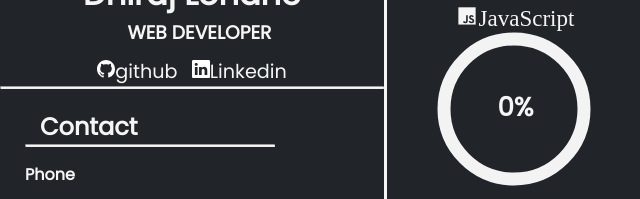
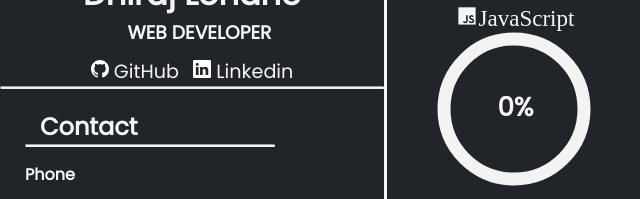
Before and after one commit to Dhiraj-4/Resume-website-project, a plain HTML site: page index.html in a window 1280 px wide. Shown: the part 277-476 px from the top of the page, 0-640 px from the left. Drawn offline with nearby package versions, Linux system fonts and the light colour scheme.

Commit message:
small detail

```diff
--- a/index.html
+++ b/index.html
@@ -19,11 +19,11 @@
         <div class="github_linkedin">
             <a href="#" class="margin"><svg xmlns="http://www.w3.org/2000/svg" width="18" height="18" fill="white" class="bi bi-github" viewBox="0 0 16 16">
                 <path d="M8 0C3.58 0 0 3.58 0 8c0 3.54 2.29 6.53 5.47 7.59.4.07.55-.17.55-.38 0-.19-.01-.82-.01-1.49-2.01.37-2.53-.49-2.69-.94-.09-.23-.48-.94-.82-1.13-.28-.15-.68-.52-.01-.53.63-.01 1.08.58 1.23.82.72 1.21 1.87.87 2.33.66.07-.52.28-.87.51-1.07-1.78-.2-3.64-.89-3.64-3.95 0-.87.31-1.59.82-2.15-.08-.2-.36-1.02.08-2.12 0 0 .67-.21 2.2.82.64-.18 1.32-.27 2-.27.68 0 1.36.09 2 .27 1.53-1.04 2.2-.82 2.2-.82.44 1.1.16 1.92.08 2.12.51.56.82 1.27.82 2.15 0 3.07-1.87 3.75-3.65 3.95.29.25.54.73.54 1.48 0 1.07-.01 1.93-.01 2.2 0 .21.15.46.55.38A8.012 8.012 0 0 0 16 8c0-4.42-3.58-8-8-8z"/>
-              </svg>github</a>
+              </svg> GitHub</a>
 
               <a href="#" class="margin"><svg xmlns="http://www.w3.org/2000/svg" width="18" height="18" fill="white" class="bi bi-linkedin" viewBox="0 0 16 16">
                 <path d="M0 1.146C0 .513.526 0 1.175 0h13.65C15.474 0 16 .513 16 1.146v13.708c0 .633-.526 1.146-1.175 1.146H1.175C.526 16 0 15.487 0 14.854V1.146zm4.943 12.248V6.169H2.542v7.225h2.401zm-1.2-8.212c.837 0 1.358-.554 1.358-1.248-.015-.709-.52-1.248-1.342-1.248-.822 0-1.359.54-1.359 1.248 0 .694.521 1.248 1.327 1.248h.016zm4.908 8.212V9.359c0-.216.016-.432.08-.586.173-.431.568-.878 1.232-.878.869 0 1.216.662 1.216 1.634v3.865h2.401V9.25c0-2.22-1.184-3.252-2.764-3.252-1.274 0-1.845.7-2.165 1.193v.025h-.016a5.54 5.54 0 0 1 .016-.025V6.169h-2.4c.03.678 0 7.225 0 7.225h2.4z"/>
-              </svg>Linkedin</a>
+              </svg> Linkedin</a>
         </div>
         <hr id="divided">
 
```
